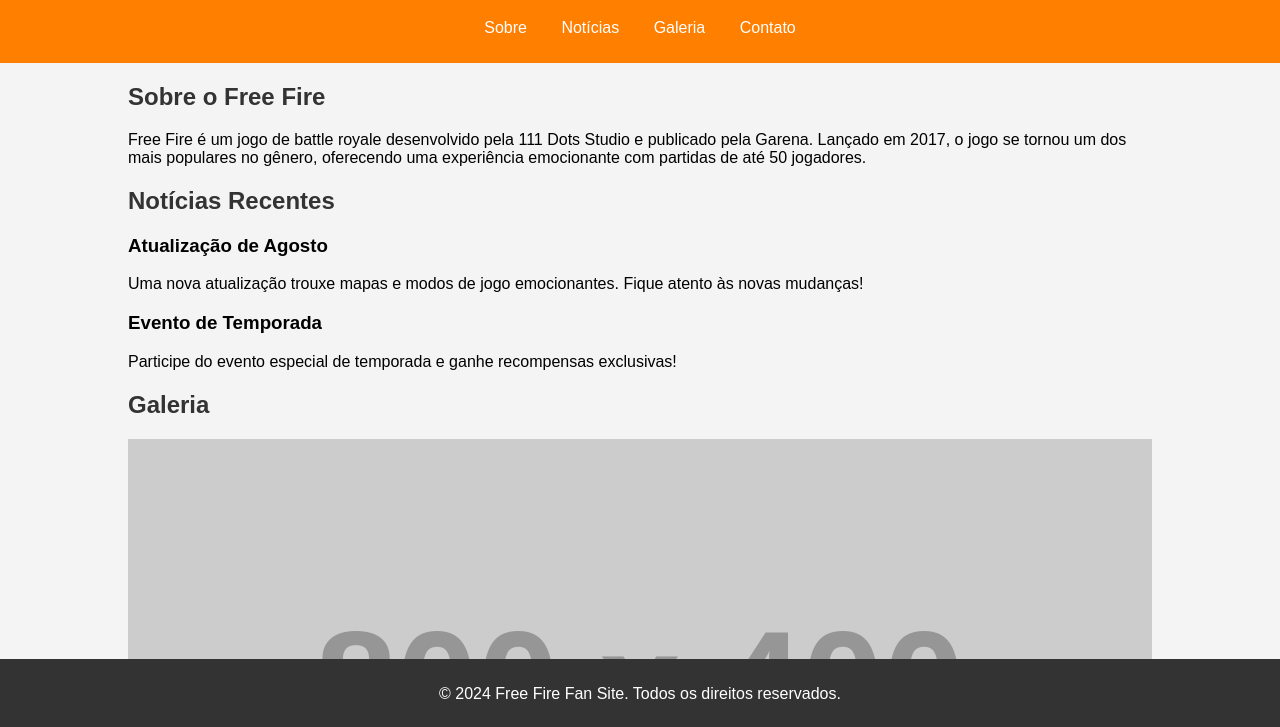
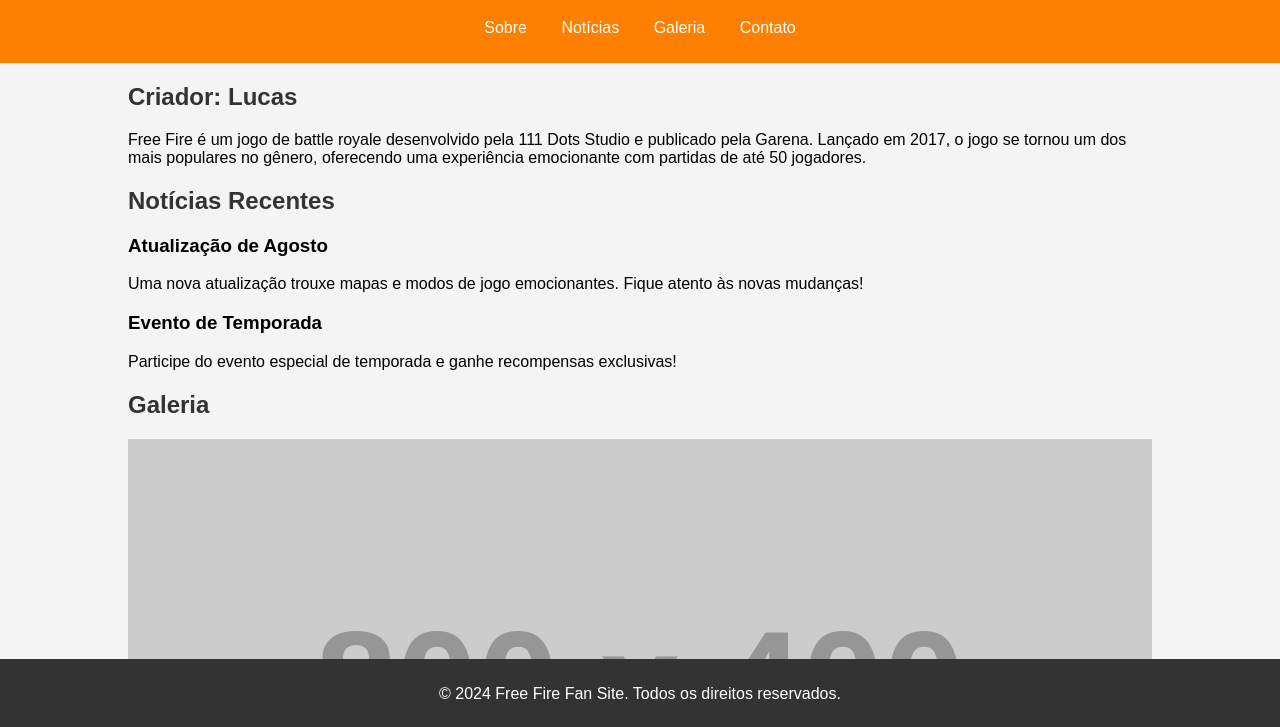
Before and after one commit to cancelacpf/aulapc, a plain HTML site: page index.html in a window 1280 px wide. Shown: the part 71-798 px from the top of the page. Drawn offline with Linux system fonts and the light colour scheme; placeholder pictures from the web are drawn by us.

Commit message:
Update index.html

```diff
--- a/index.html
+++ b/index.html
@@ -67,7 +67,7 @@
 
     <div class="container">
         <section id="sobre">
-            <h2>Sobre o Free Fire</h2>
+            <h2>Criador: Lucas</h2>
             <p>Free Fire é um jogo de battle royale desenvolvido pela 111 Dots Studio e publicado pela Garena. Lançado em 2017, o jogo se tornou um dos mais populares no gênero, oferecendo uma experiência emocionante com partidas de até 50 jogadores.</p>
         </section>
 
```
